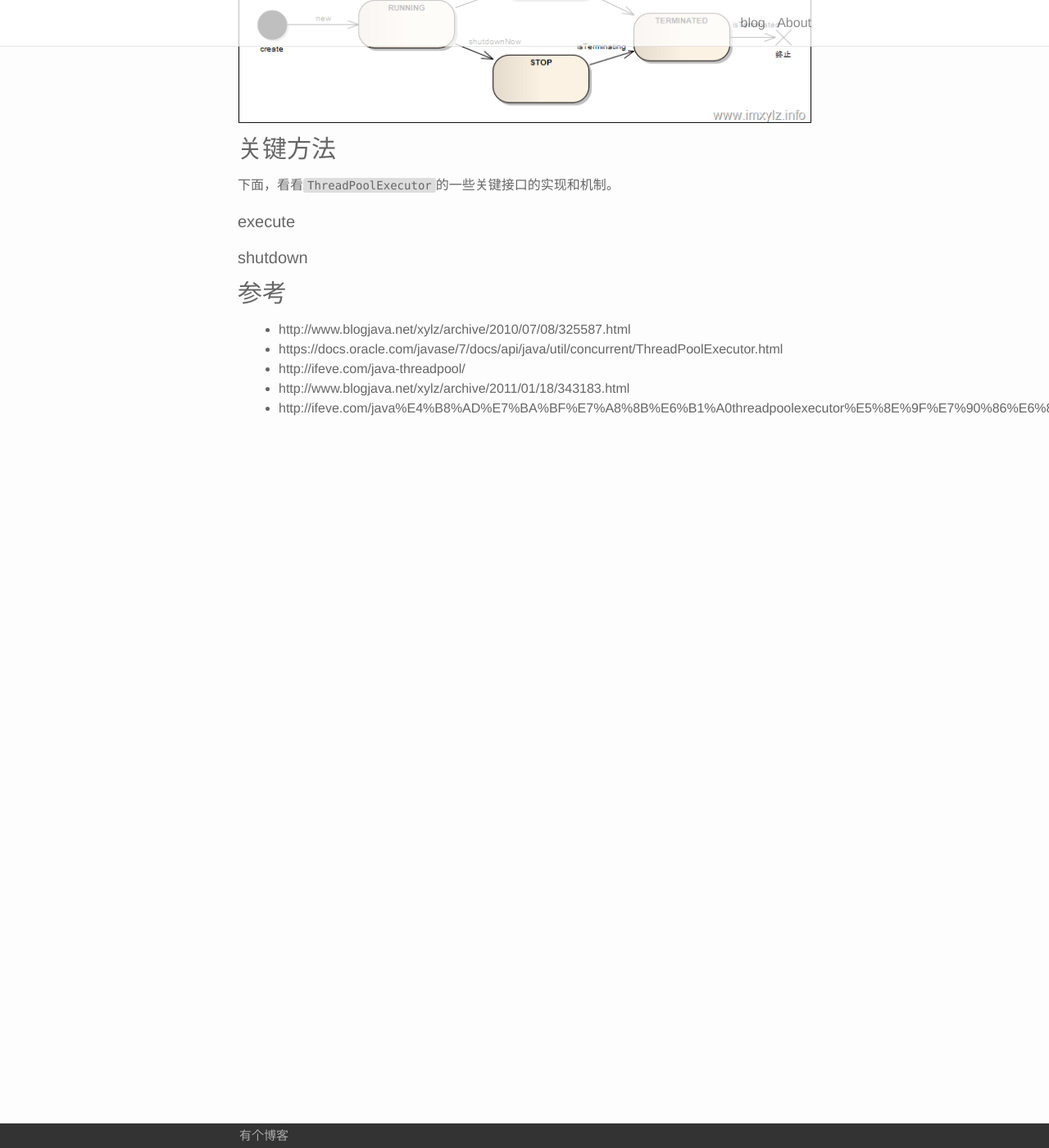
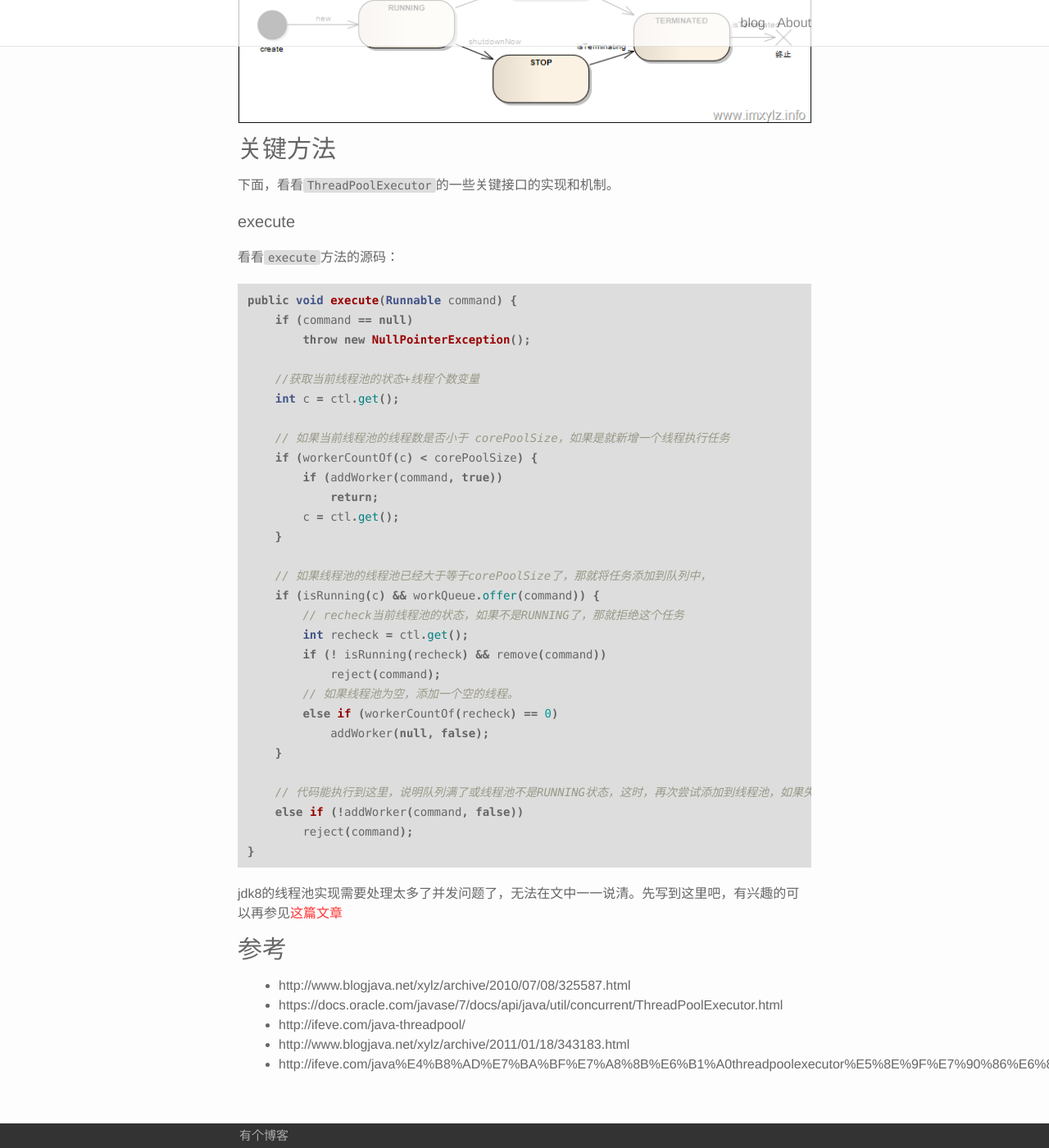
Before and after one commit to afghl/afghl.github.io, a Jekyll site: the page built from _posts/2017-08-03-java-util-concurrent-01-executors.markdown, in a window 1280 px wide and 1400 px high, scrolled down 4536 px. Shown: the whole window at 82% size. Built offline with Jekyll 4.4.1, drawn with Linux system fonts in a browser that asks for light colours.

Commit message:
finish executors

```diff
--- a/_posts/2017-08-03-java-util-concurrent-01-executors.markdown
+++ b/_posts/2017-08-03-java-util-concurrent-01-executors.markdown
@@ -185,7 +185,42 @@ final void runWorker(Worker w) {
 
 #### execute
 
-#### shutdown
+看看`execute`方法的源码：
+
+~~~ java
+public void execute(Runnable command) {
+    if (command == null)
+        throw new NullPointerException();
+
+    //获取当前线程池的状态+线程个数变量
+    int c = ctl.get();
+
+    // 如果当前线程池的线程数是否小于 corePoolSize，如果是就新增一个线程执行任务
+    if (workerCountOf(c) < corePoolSize) {
+        if (addWorker(command, true))
+            return;
+        c = ctl.get();
+    }
+
+    // 如果线程池的线程池已经大于等于corePoolSize了，那就将任务添加到队列中，
+    if (isRunning(c) && workQueue.offer(command)) {
+        // recheck当前线程池的状态，如果不是RUNNING了，那就拒绝这个任务
+        int recheck = ctl.get();
+        if (! isRunning(recheck) && remove(command))
+            reject(command);
+        // 如果线程池为空，添加一个空的线程。
+        else if (workerCountOf(recheck) == 0)
+            addWorker(null, false);
+    }
+
+    // 代码能执行到这里，说明队列满了或线程池不是RUNNING状态，这时，再次尝试添加到线程池，如果失败就执行拒绝策略
+    else if (!addWorker(command, false))
+        reject(command);
+}
+~~~
+
+jdk8的线程池实现需要处理太多了并发问题了，无法在文中一一说清。先写到这里吧，有兴趣的可以再参见[这篇文章](http://ifeve.com/java%E4%B8%AD%E7%BA%BF%E7%A8%8B%E6%B1%A0threadpoolexecutor%E5%8E%9F%E7%90%86%E6%8E%A2%E7%A9%B6/
+)
 
 ### 参考
 
```
